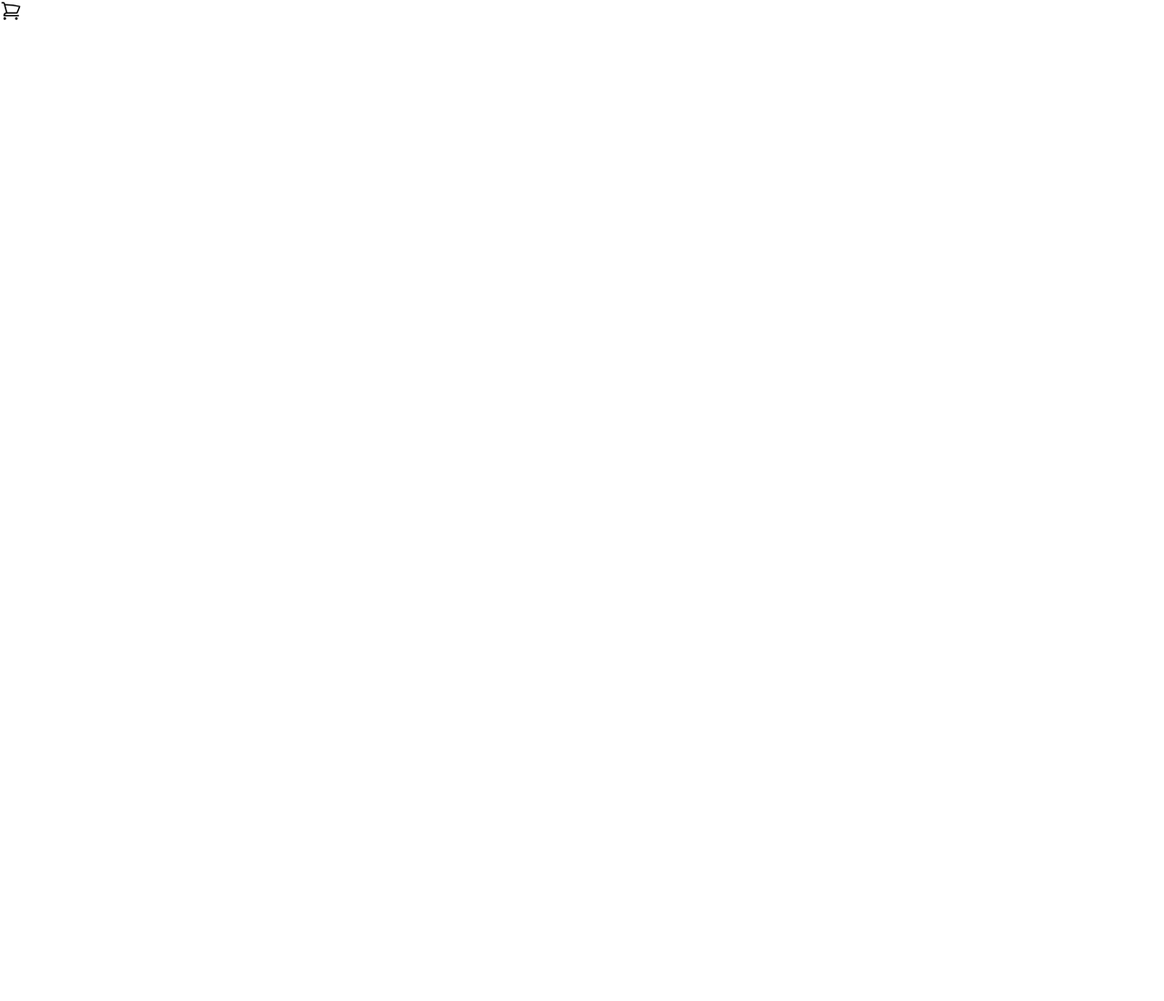
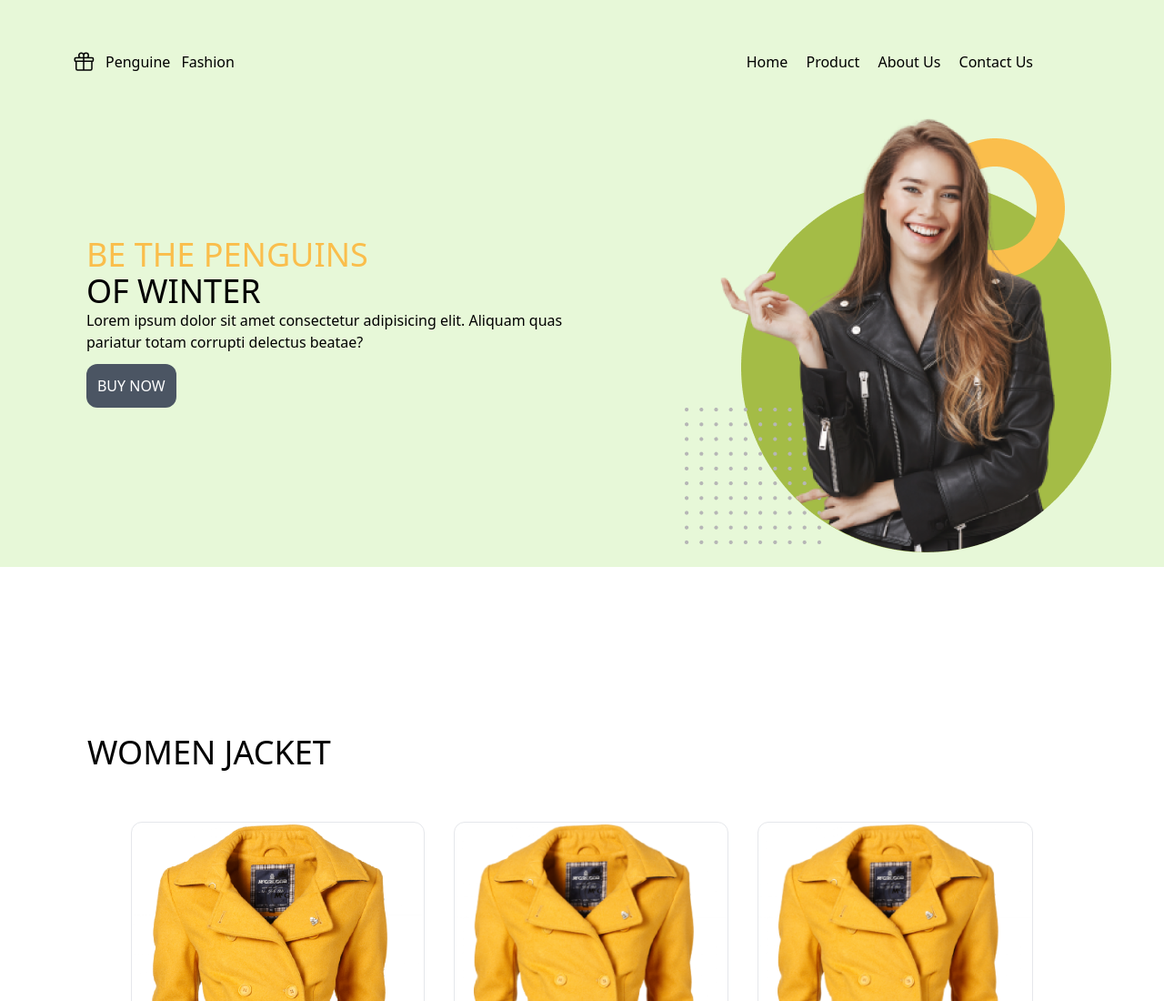
Before and after one commit to anuradhachowdhury-CSE/fashion_of_penguine, a plain HTML site: page index.html in a window 1280 px wide. Shown: the top 1100 px of the page at 91% size. Before the commit the page ends 800 px from the top, so only its background shows below. Drawn offline with nearby package versions, Linux system fonts and the light colour scheme.

Commit message:
add header and banner section

```diff
--- a/index.html
+++ b/index.html
@@ -1,5 +1,6 @@
 <!DOCTYPE html>
 <html lang="en">
+
 <head>
     <meta charset="UTF-8">
     <meta name="viewport" content="width=device-width, initial-scale=1.0">
@@ -8,11 +9,70 @@
     <script src="https://cdn.tailwindcss.com"></script>
 
 </head>
-<body >
-    <header class="">
-        <svg xmlns="http://www.w3.org/2000/svg" fill="none" viewBox="0 0 24 24" stroke-width="1.5" stroke="currentColor" class="w-6 h-6">
-            <path stroke-linecap="round" stroke-linejoin="round" d="M2.25 3h1.386c.51 0 .955.343 1.087.835l.383 1.437M7.5 14.25a3 3 0 00-3 3h15.75m-12.75-3h11.218c1.121-2.3 2.1-4.684 2.924-7.138a60.114 60.114 0 00-16.536-1.84M7.5 14.25L5.106 5.272M6 20.25a.75.75 0 11-1.5 0 .75.75 0 011.5 0zm12.75 0a.75.75 0 11-1.5 0 .75.75 0 011.5 0z" />
-          </svg>
-    </header>
+
+<body>
+    <header class="bg-[#e7f8d8] py-4 ">
+        <nav class=" px-20 lg:flex items-center justify-between ">
+            <div class="flex">
+                <svg xmlns="http://www.w3.org/2000/svg" fill="none" viewBox="0 0 24 24" stroke-width="1.5"
+                    stroke="currentColor" class="w-6 h-6">
+                    <path stroke-linecap="round" stroke-linejoin="round"
+                        d="M21 11.25v8.25a1.5 1.5 0 01-1.5 1.5H5.25a1.5 1.5 0 01-1.5-1.5v-8.25M12 4.875A2.625 2.625 0 109.375 7.5H12m0-2.625V7.5m0-2.625A2.625 2.625 0 1114.625 7.5H12m0 0V21m-8.625-9.75h18c.621 0 1.125-.504 1.125-1.125v-1.5c0-.621-.504-1.125-1.125-1.125h-18c-.621 0-1.125.504-1.125 1.125v1.5c0 .621.504 1.125 1.125 1.125z" />
+                </svg>
+                <h3><span class="p-3">Penguine</span>Fashion</h3>
+            </div>
+            <div class="lg:p-10 lg:mx-6 space-x-2 lg:space-x-4">
+                <a href="">Home</a>
+                <a href="">Product</a>
+                <a href="">About Us</a>
+                <a href="">Contact Us</a>
+            </div>
+        </nav>
+
+        <section class="lg:flex  justify-evenly">
+            <div class="py-[140px] px-20 mr-30">
+               <h1 class="uppercase text-4xl "><span class="text-[#FABE4C]">Be the Penguins</span><br>of winter</h1>
+               <p>Lorem ipsum dolor sit amet consectetur adipisicing elit. Aliquam quas <br>pariatur totam corrupti delectus beatae?</p>
+               <button class="uppercase bg-gray-600 text-white p-3 rounded-xl my-3">buy now</button>
+            </div>
+            <div class="mx-10">
+                <img class="lg:max-w-lg " src="images/model.png" alt="">
+            </div>
+
+
+        </section>
+</header>
+<main>
+    <section class="py-36 ">
+        <h2 class="uppercase text-4xl px-24 py-10">Women jacket</h2>
+        <div class="flex px-32 ">
+            <div class="caret-red-50 border rounded-xl m-4">
+                 <img class="w-auto" src="images/jacket-1.png" alt="">
+                 <p class="text-center">Lorem, ipsum dolor sit amet consectetur adipisicing elit. Nihil veritatis ratione odio quis itaque tempore!</p>
+                 <button class="uppercase bg-slate-600 text-white p-2">Buy now </button>
+            </div>
+            <div>
+                <div class="caret-red-50 border rounded-xl m-4">
+                    <img class="w-auto " src="images/jacket-1.png" alt="">
+                    <p class="text-center">Lorem, ipsum dolor sit amet consectetur adipisicing elit. Nihil veritatis ratione odio quis itaque tempore!</p>
+                    <button class="uppercase bg-slate-600 text-white p-2">Buy now</button>
+               </div>
+            </div>
+            <div>
+                <div class="caret-red-50 border rounded-xl m-4">
+                    <img class="w-auto" src="images/jacket-1.png" alt="">
+                    <p class="text-center"> Lorem, ipsum dolor sit amet consectetur adipisicing elit. Nihil veritatis ratione odio quis itaque tempore!</p>
+                    <button class="uppercase bg-slate-600 text-white p-2">Buy now</button>
+               </div>
+
+            </div>
+        </div>
+      </section>
+</main>
+
+
+
+
 </body>
+
 </html>
```
